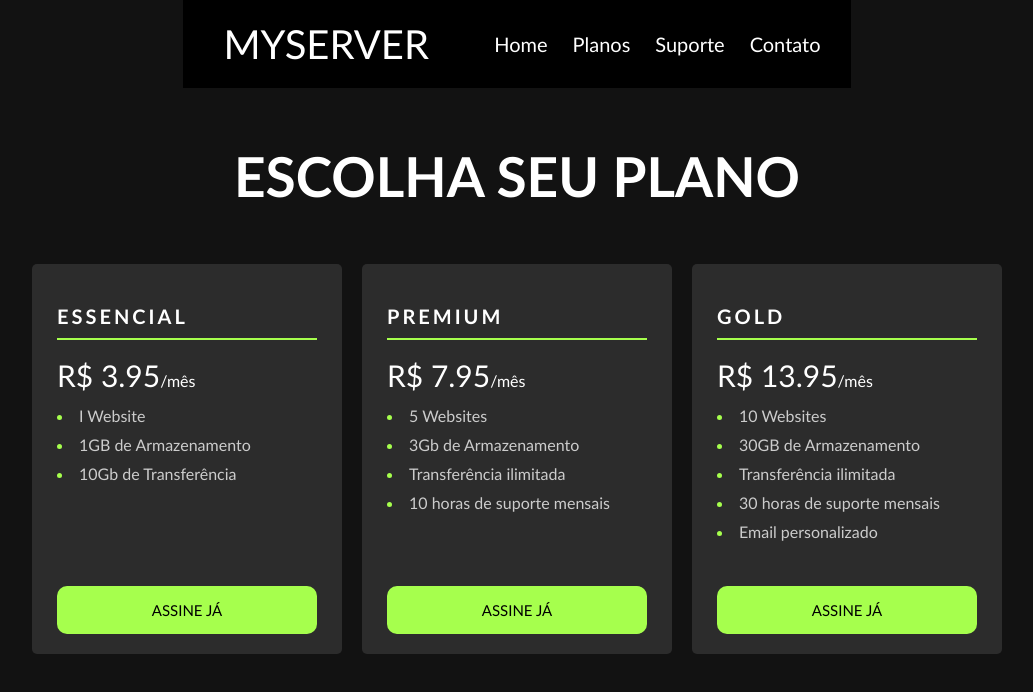
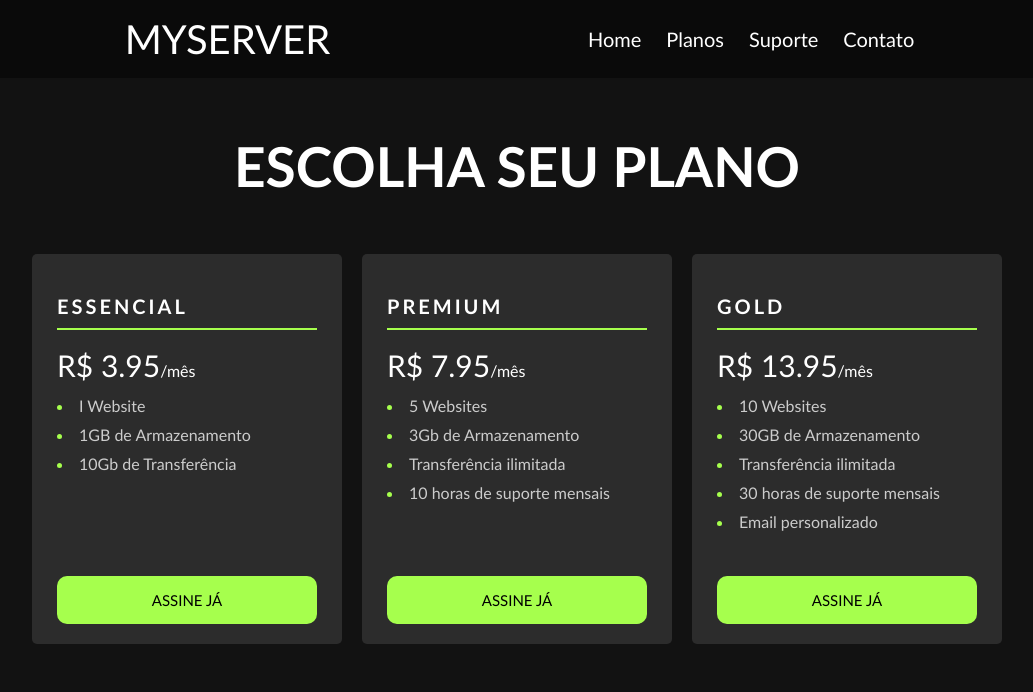
Before and after one commit to renannrocha/payment-plan, a plain HTML site: page index.html in a window 1280 px wide. Shown: the whole page, without its empty margins (123-1156 px from the left). Drawn offline with Linux system fonts and the light colour scheme.

Commit message:
nav-bar ajust

```diff
--- a/assets/style/style.css
+++ b/assets/style/style.css
@@ -13,7 +13,7 @@ body{
 /* header */
 
 .header-content{
-    width: 70%;
+    width: 100%;
     display: flex;
     flex-flow: column nowrap;
     justify-content: center;
@@ -24,7 +24,7 @@ body{
 
 .header-content__logo{
     margin: 0;
-    padding: 20px;
+    padding: 15px;
     font-size: 40px;
     font-weight: 500;
 }
@@ -32,17 +32,17 @@ body{
 /* nav */
 
 .header-content__nav{
-    background-color: #000;
+    background-color: #0a0a0a;
     color: #fff;
     text-transform: uppercase;
     font-weight: 600;
-    width: 70%;
+    width: 100%;
     min-width: 550px;
     padding: 0 20px;
 
     display: flex;
     flex-flow: row nowrap;
-    justify-content: space-between;
+    justify-content: space-evenly;
     align-items: center;
 }
 
```
